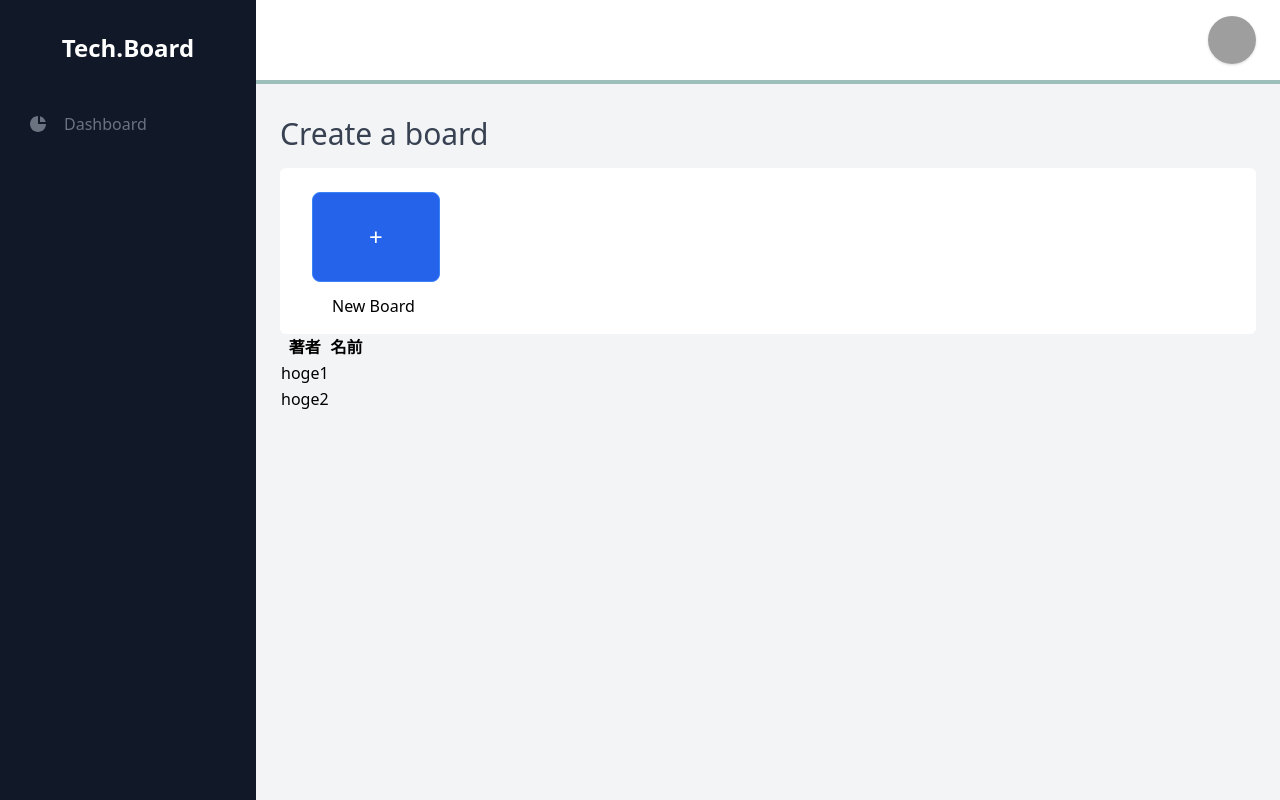
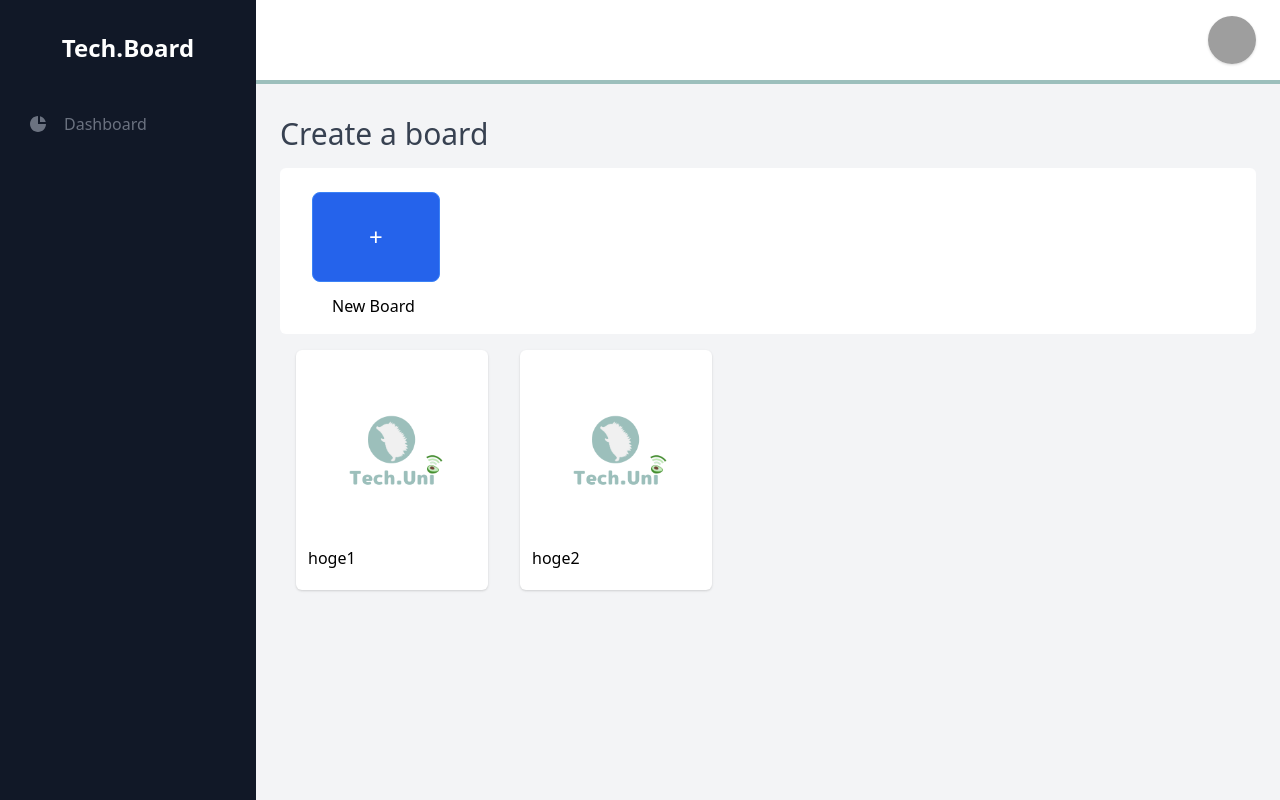
Before and after one commit to shouhi/TechBoard, a Vue app in the folder Front/: page /dashboard in a window 1280 px wide. Built offline with nearby package versions, Linux system fonts and the light colour scheme; no server answers; sample sign-in values are in the browser's storage; grey boxes are pictures that could not be loaded.

Commit message:
:lipstick: add-dashboardList

```diff
--- a/Front/src/components/dashboard/BoardsList.vue
+++ b/Front/src/components/dashboard/BoardsList.vue
@@ -1,24 +1,24 @@
 <template>
-  <div class="m-4 px-3 py-2 bg-gray-700 rounded-md shadow">
-    <div class="flex flex-wrap content-center h-12">
-      <div class="flex-grow-3 text-left">
-        <div class="text-left flex-grow-1">
-          <input
-            v-model="state.board.title"
-            type="text"
-            class="
-              w-full
-              px-2
-              py-1
-              bg-gray-700
-              border border-gray-400
-              rounded-md
-              focus:outline-none
-            "
-            placeholder="Title"
-          />
-        </div>
+  <div class="flex flex-wrap">
+    <div
+      v-for="board in boards"
+      :key="board"
+      class="
+        m-4
+        px-3
+        py-2
+        h-60
+        w-48
+        bg-white
+        rounded-md
+        shadow
+        hover:bg-gray-100
+      "
+    >
+      <div class="mt-5">
+        <img v-bind:src="image" class="w-48" />
       </div>
+      <p>{{ board.name }}</p>
     </div>
   </div>
 </template>
@@ -27,24 +27,19 @@
 import { defineComponent, PropType } from 'vue'
 
 type Board = {
-  uuid: string
-  title: string
+  name: string
 }
 
 export default defineComponent({
   props: {
-    board: {
+    boards: {
       type: Object as PropType<Board>,
       default: null,
     },
   },
   setup(props) {
-    const state = {
-      board: JSON.parse(JSON.stringify(props.board)),
-    }
-
     return {
-      state,
+      image: 'src/assets/logo.png',
     }
   },
 })
--- a/Front/src/views/dashboard/index.vue
+++ b/Front/src/views/dashboard/index.vue
@@ -40,19 +40,7 @@
           <p class="ml-9 mt-3">New Board</p>
         </div>
       </div>
-      <table>
-        <thead>
-          <tr>
-            <th>著者</th>
-            <th>名前</th>
-          </tr>
-        </thead>
-        <tbody>
-          <tr v-for="board in boards" :key="board.name">
-            <td>{{ board.name }}</td>
-          </tr>
-        </tbody>
-      </table>
+      <BoardsList :boards="boards" />
     </div>
   </div>
 </template>
```
Also changed, not shown: Front/src/assets/logo.png.
